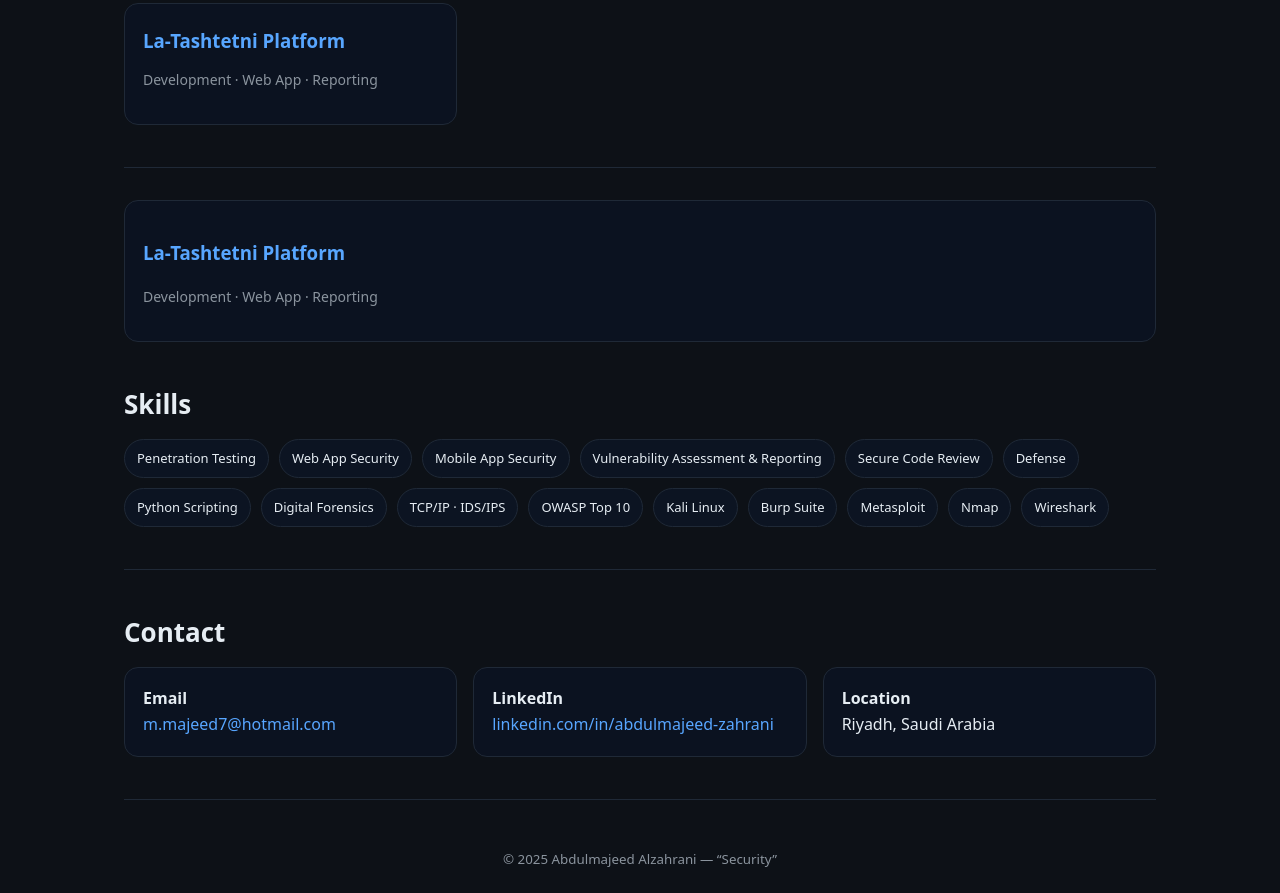
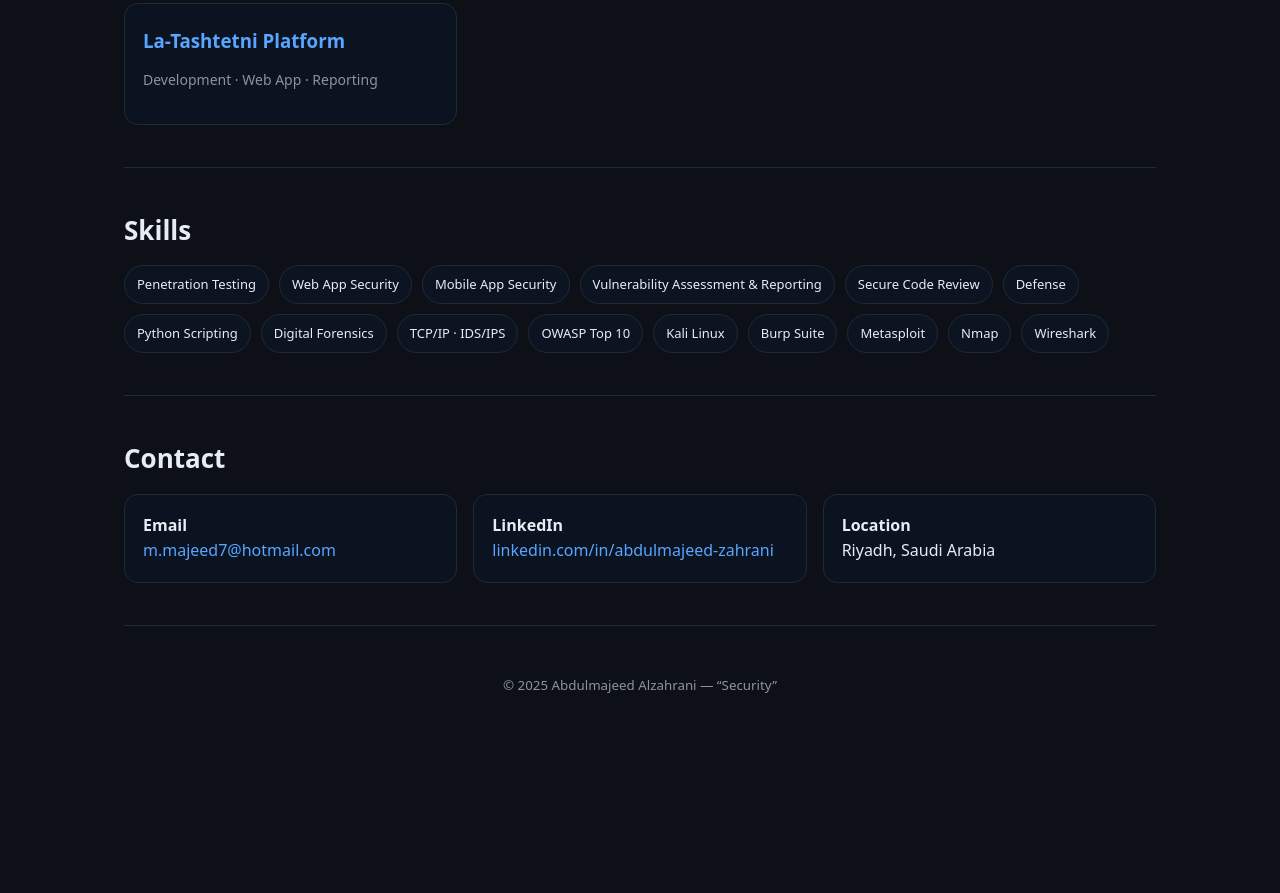
Before and after one commit to mj95d/mj95d.github.io, a plain HTML site: page index.html in a window 1280 px wide. Shown: the part 1917-2810 px from the top of the page. After the commit the page ends 2636 px from the top, so only its background shows below. Drawn offline with Linux system fonts and the light colour scheme.

Commit message:
Update index.html

```diff
--- a/index.html
+++ b/index.html
@@ -240,7 +240,7 @@
 </section>
 
   <!-- الصف الثاني -->
-  <div class="grid cards" style="margin-top: 2rem;">
+  <!-- <div class="grid cards" style="margin-top: 2rem;">
     <article class="card">
       <h3>
         <a href="https://la-tashtitni.vercel.app/" target="_blank" rel="noopener">
@@ -251,7 +251,7 @@
     </article>
   </div>
 
-</section>
+</section> -->
     <!-- SKILLS -->
     <section id="skills" aria-labelledby="skills-title">
       <h2 id="skills-title">Skills</h2>
```
